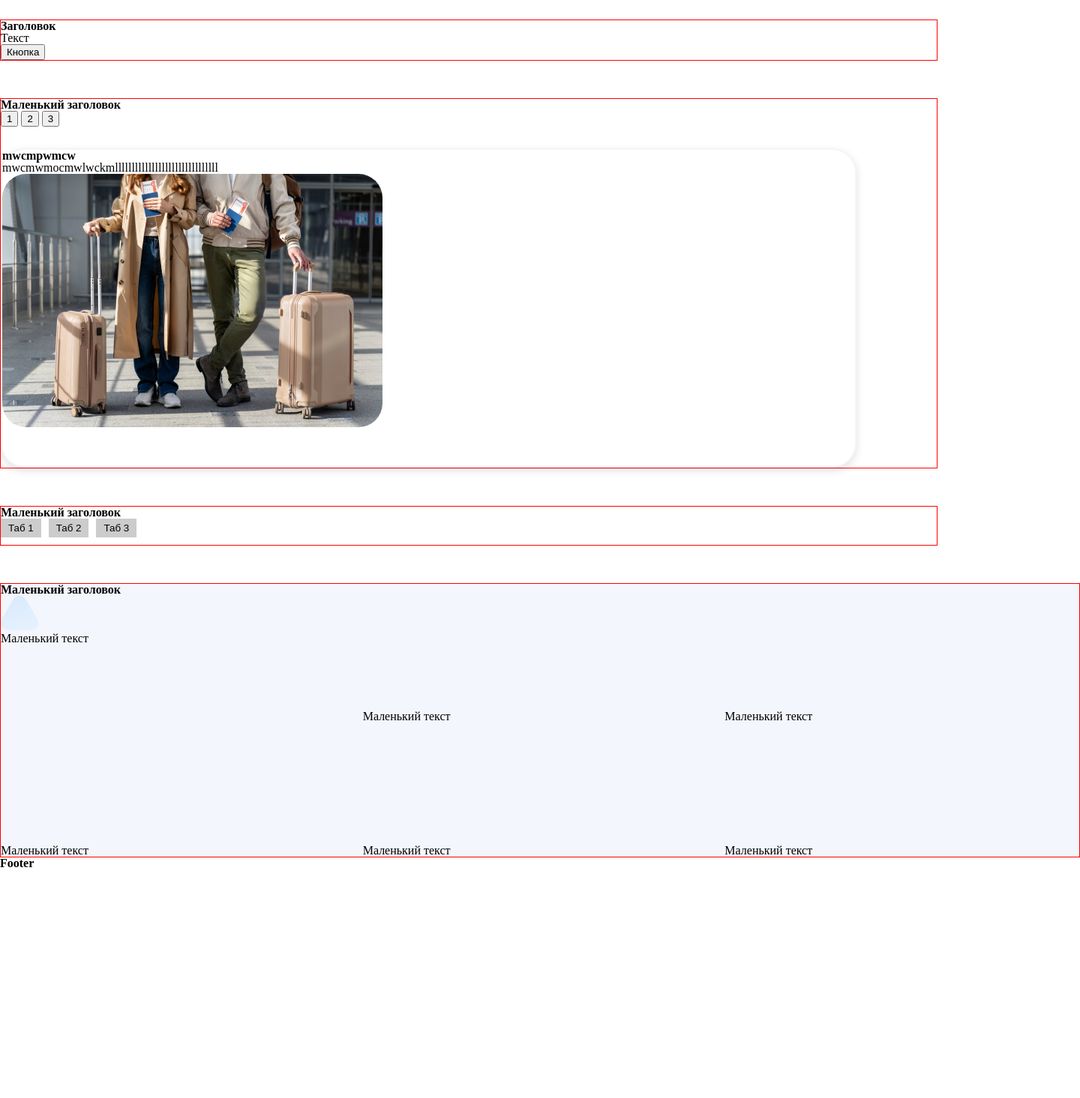
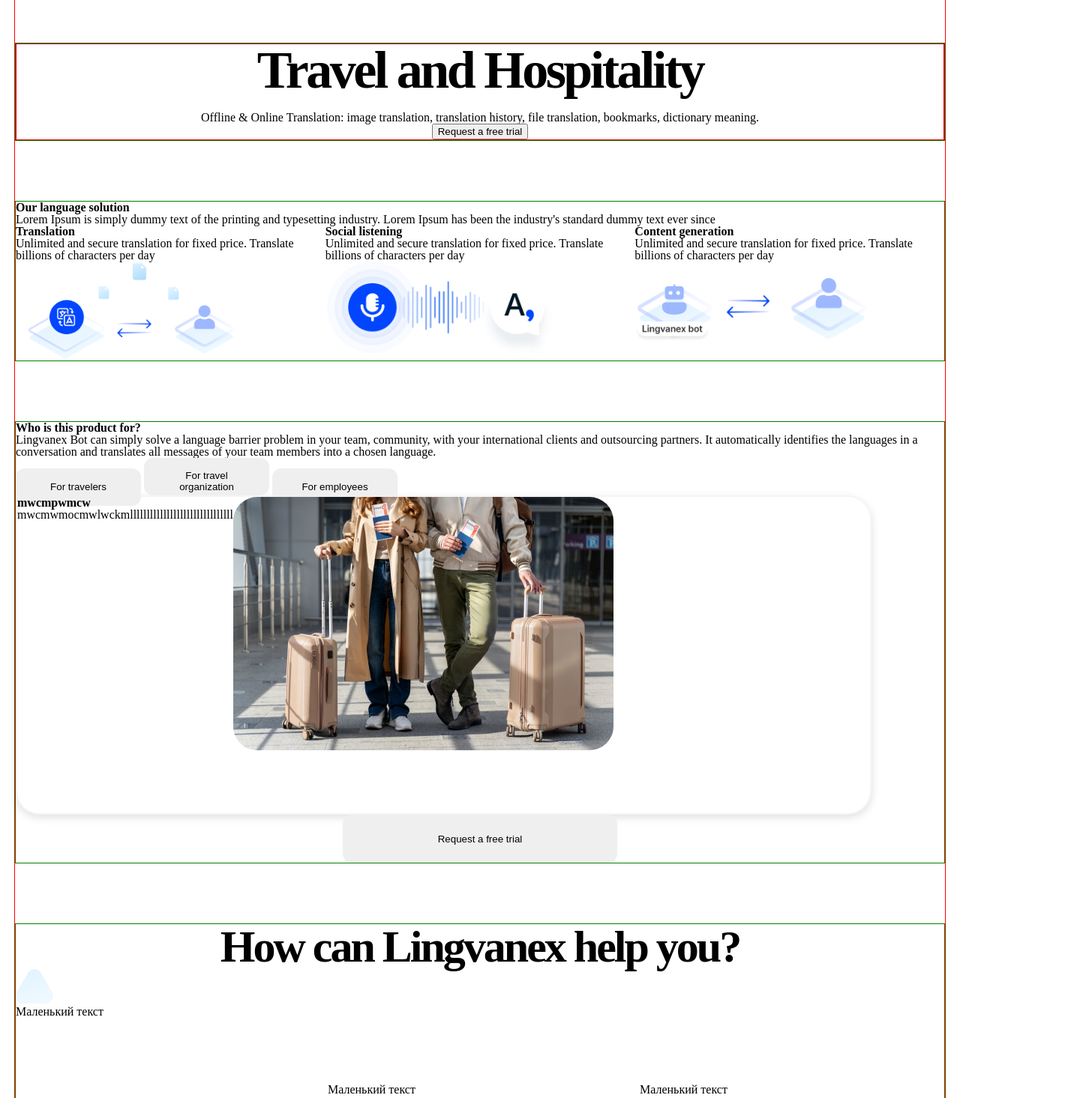
Before and after one commit to 1Molot/testLending.github.io, a plain HTML site: page index.html in a window 1280 px wide. Shown: the part 40-1505 px from the top of the page at 75% size, 1440 px wide, since content can reach past the window. Before the commit the page ends 1200 px from the top, so only its background shows below. Drawn offline with Linux system fonts and the light colour scheme.

Commit message:
fix:structure

```diff
--- a/index.html
+++ b/index.html
@@ -10,26 +10,8 @@
     <link rel="stylesheet" href="main.css">
 </head>
 <body>
-<!--<header>-->
-<!--<div class="container">-->
-<!--</div>-->
-<!--</header>-->
-<!--<main class="main">-->
-<!--    <section class="product">-->
-<!--        <div class="container">-->
-<!--            <div></div>-->
-<!--        </div>-->
-<!--    </section>-->
-<!--    <section></section>-->
-<!--    <section></section>-->
-<!--    <section></section>-->
-<!--    <section></section>-->
-<!--</main>-->
-<!--<footer>-->
-<!--<img src="./images/image2.png" alt="Изображение 2">-->
-<!--</footer>-->
 
-<!--<div class="wrapper">-->
+<div class="wrapper_container">
 
 <header class="main-header">
     <!-- Шапка -->
@@ -40,13 +22,18 @@
 
     <section class="section">
 
-    <div class="container">
+        <div class="container-travel">
 
             <div>
-            <h1>Заголовок</h1>
-            <p>Текст</p>
-            <button>Кнопка</button>
+                <h1 class="tra_title">Travel and Hospitality</h1>
             </div>
+
+            <div>
+                <p>Offline & Online Translation: image translation, translation history, file translation,
+                    bookmarks, dictionary meaning. </p>
+            </div>
+
+                <button>Request a free trial</button>
 
         </div>
 
@@ -56,98 +43,92 @@
 
         <div class="container">
 
+            <div class="our_text">
+                <h3>Our language solution</h3>
+                <p>Lorem Ipsum is simply dummy text of the printing and typesetting industry. Lorem Ipsum has been the
+                    industry's standard dummy text ever since</p>
+
+            </div>
+
+            <div class="groups_wrapper">
+
+                <div>
+                    <h4>Translation</h4>
+                    <p>Unlimited and secure translation for fixed price. Translate billions of characters per day</p>
+                    <img class="image_groups" src="./images/group1.png" alt="group1">
+                </div>
+
+                <div>
+                    <h4>Social listening</h4>
+                    <p>Unlimited and secure translation for fixed price. Translate billions of characters per day</p>
+                    <img class="image_groups" src="./images/group2.png" alt="group2">
+                </div>
+
+                <div>
+                    <h4>Content generation</h4>
+                    <p>Unlimited and secure translation for fixed price. Translate billions of characters per day</p>
+                    <img class="image_groups" src="./images/group3.png" alt="group3">
+                </div>
+
+            </div>
 
 
+        </div>
+    </section>
+
+    <section class="section">
+
+        <div class="container">
+
             <div class="trevels_title">
-
-            <h2>Маленький заголовок</h2>
-
-            <div>
+                <h2>Who is this product for?</h2>
+                <p>Lingvanex Bot can simply solve a language barrier problem in your team, community,
+                    with your international clients and outsourcing partners. It automatically identifies the languages
+                    in a conversation and translates all messages of your team members into a chosen language.</p>
+                </div>
 
                     <div class="trevels_button">
-                    <button>1</button>
-                    <button>2</button>
-                    <button>3</button>
+                        <button class="trev_button">For travelers</button>
+                        <button class="trev_button">For travel organization</button>
+                        <button class="trev_button">For employees</button>
                     </div>
 
-                <div class="trevels">
-
-
-
                     <div class="trevels_block">
-
                         <div class="trevels_text">
                             <h3>mwcmpwmcw</h3>
                             <p>mwcmwmocmwlwckmlllllllllllllllllllllllllllllll</p>
                         </div>
-
-                        <img class="image"  src="./images/image1.png" alt="Изображение 1">
-                    </div>
-
-<!--                    <div class="trevels_block">-->
-<!--                        <p>Текст</p>-->
-<!--                        <img class="image" src="./images/image2.png" alt="Изображение 2">-->
-<!--                    </div>-->
-
-<!--                    <div class="trevels_block">-->
-<!--                        <p>Текст</p>-->
-<!--                        <img class="image" src="./images/image3.png" alt="Изображение 3">-->
-<!--                    </div>-->
-
+                        <div>
+                            <img class="image" src="./images/image1.png" alt="Изображение 1">
                         </div>
                     </div>
-
+                    <div class="request">
+                        <button class="request_button">Request a free trial</button>
                     </div>
 
                 </div>
 
     </section>
 
+
     <section class="section">
 
         <div class="container">
-        <div>
-            <h2>Маленький заголовок</h2>
-            <div class="tab-buttons">
-                <button class="tab">Таб 1</button>
-                <button class="tab">Таб 2</button>
-                <button class="tab">Таб 3</button>
-            </div>
-            <div class="tab-contents">
-                <div class="tab-content">
-                    <h3>Заголовок таба 1</h3>
-                    <p>Обычный текст</p>
-                    <p>Маленький текст</p>
-                </div>
-                <div class="tab-content">
-                    <h3>Заголовок таба 2</h3>
-                    <p>Обычный текст</p>
-                    <p>Маленький текст</p>
-                </div>
-                <div class="tab-content">
-                    <h3>Заголовок таба 3</h3>
-                    <p>Обычный текст</p>
-                    <p>Маленький текст</p>
-                </div>
-            </div>
-        </div>
+
+            <div class="how_title">
+                <h2>How can Lingvanex help you?</h2>
             </div>
 
-</section>
-
-<section class="section">
-
-    <div class="container_block">
-        <div>
-            <h2>Маленький заголовок</h2>
             <div class="grid">
                 <div>
                     <svg width="50" height="46" viewBox="0 0 50 46" fill="none" xmlns="http://www.w3.org/2000/svg">
-                        <path d="M1.34844 31.037L16.4004 4.96669C20.2247 -1.65556 29.7827 -1.65556 33.6019 4.96669L48.6539 31.037C52.4781 37.6592 47.6991 45.9358 40.0505 45.9358H9.94664C2.30323 45.9358 -2.47582 37.6592 1.34334 31.037H1.34844Z" fill="url(#paint0_linear_238_244)" />
+                        <path d="M1.34844 31.037L16.4004 4.96669C20.2247 -1.65556 29.7827 -1.65556 33.6019 4.96669L48.6539 31.037C52.4781 37.6592 47.6991 45.9358 40.0505 45.9358H9.94664C2.30323 45.9358 -2.47582 37.6592 1.34334 31.037H1.34844Z"
+                              fill="url(#paint0_linear_238_244)"/>
                         <defs>
-                            <linearGradient id="paint0_linear_238_244" x1="25" y1="90.9277" x2="-3.3551" y2="9.11899" gradientUnits="userSpaceOnUse">
-                                <stop stop-color="#0D9AFF" stop-opacity="0.01" />
-                                <stop offset="1" stop-color="#0D9AFF" stop-opacity="0.12" />
+                            <linearGradient id="paint0_linear_238_244" x1="25" y1="90.9277" x2="-3.3551"
+                                            y2="9.11899" gradientUnits="userSpaceOnUse">
+                                <stop stop-color="#0D9AFF" stop-opacity="0.01"/>
+                                <stop offset="1" stop-color="#0D9AFF" stop-opacity="0.12"/>
                             </linearGradient>
                         </defs>
                     </svg>
@@ -174,22 +155,20 @@
                     <p>Маленький текст</p>
                 </div>
             </div>
-        </div>
+
+
         </div>
 
     </section>
+
 </main>
 
 <footer class="main-footer">
-    <!-- Блок футера -->
     <h3>Footer</h3>
 </footer>
 
 
-
-<!--</div>-->
-
-
+</div>
 <script src="main.js"></script>
 </body>
 </html>
--- a/main.css
+++ b/main.css
@@ -3,28 +3,45 @@ body {
     height: 100%;
 }
 
-/*.wrapper {*/
-/*    overflow: hidden;*/
-/*    max-width: 1440px;*/
-/*    padding: 0 10px;*/
-/*    margin: 0 auto;*/
-/*}*/
 
-.container {
-    width: 1248px;
+.wrapper_container {
+    max-width: 1240px;
+    /*display: flex;*/
+    /*flex-direction: column;*/
+    /*justify-content: center;*/
+    /*align-items: center;*/
+    margin: 0 auto;
     border: 1px solid red;
-}
- .container_block {
-     background: #f4f6fd;
-    border: 1px solid red;
+
 }
 
+
 .section{
-    padding-top: 50px;
-    width: 1440px;
-    margin: 0 auto;
+    margin-top: 80px;
+    border: 1px solid green;
+}
 
+
+.container-travel {
+    border: 1px solid red;
+    display: flex;
+    justify-content: space-between;
+    flex-direction: column;
+    align-items: center;
 }
+
+.tra_title{
+    /*font-family: var(--font-family);*/
+    font-weight: 900;
+    font-size: 70px;
+    line-height: 100%;
+    letter-spacing: -0.05em;
+    text-align: center;
+    color: #000;
+    margin-bottom: 20px;
+}
+
+
 .image {
     width: 507px;
     height: 338px;
@@ -38,37 +55,16 @@ body {
     gap: 10px;
 }
 
-.tab-buttons {
+
+
+.groups_wrapper {
     display: flex;
-    gap: 10px;
 }
 
-.tab {
-    padding: 5px 10px;
-    background-color: #ccc;
-    border: none;
-    cursor: pointer;
-}
-
-.tab.active {
-    background-color: #f00;
-    color: #fff;
-}
-
-.tab-contents {
-    margin-top: 10px;
-}
-
-.tab-content {
-    display: none;
-}
-
-.tab-content.active {
-    display: block;
-}
-
-.trevels {
-    display: flex;
+.image_groups{
+    width: 309px;
+    height: 129px;
+    object-fit: contain;
 }
 
 .trevels_block{
@@ -78,6 +74,7 @@ body {
     height: 422px;
     box-shadow: 0 4px 12px 0 rgba(0, 0, 0, 0.12);
     background: #fff;
+    display: flex;
 }
 
 .trevels_text {
@@ -87,3 +84,49 @@ body {
     width: 631px;
     height: 50px;
 }
+
+.trev_button {
+  cursor: pointer;
+    border: none;
+    border-radius: 12px;
+    padding: 16px 32px;
+    width: 167px;
+    height: 50px;
+    text-align: center;
+}
+
+.trev_button:hover {
+    /*background-color: blue;*/
+    color: #fff;
+    background: #0146fe;
+}
+.request {
+    display: flex;
+    justify-content: center;
+}
+.request_button {
+    border-radius: 12px;
+    padding: 20px 24px;
+    width: 366px;
+    height: 64px;
+    border: none;
+}
+
+.request_button:hover {
+    color: #fff;
+    background: #0146fe;
+    align-items: center;
+    justify-content: center;
+
+}
+
+.how_title {
+
+    /*font-family: var(--font-family);*/
+    font-weight: 900;
+    font-size: 60px;
+    line-height: 100%;
+    letter-spacing: -0.05em;
+    text-align: center;
+    color: #000;
+}
```
Also changed, not shown: images/group1.png (added), images/group2.png (added), images/group3.png (added). Lines whose indentation alone changed are shown as unchanged.
